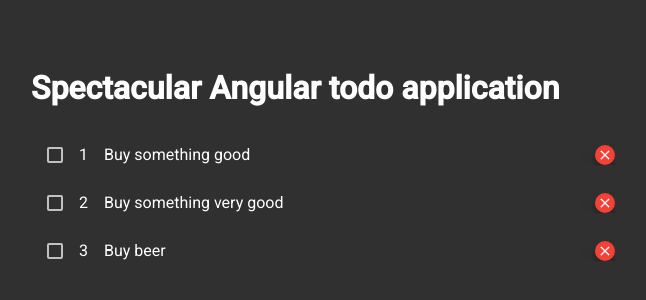
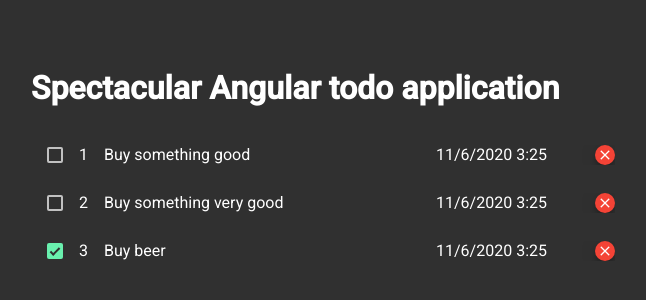
Before and after one commit to stayacid/angular-todo, an Angular app: page / in a window 1280 px wide. Shown: the top 300 px of the page, without its empty margins (309-955 px from the left). Built offline with nearby package versions, Linux system fonts and the light colour scheme.

Commit message:
cut todos logic in service

```diff
--- a/src/app/app.component.html
+++ b/src/app/app.component.html
@@ -1,5 +1,5 @@
 <div class="container">
   <h1>{{ appTitle }}</h1>
 
-  <app-todos [todos]="todos"></app-todos>
+  <app-todos></app-todos>
 </div>
--- a/src/app/app.component.ts
+++ b/src/app/app.component.ts
@@ -1,11 +1,4 @@
 import { Component } from '@angular/core';
-
-export interface Todo {
-  id: number;
-  title: string;
-  completed: boolean;
-  date?: any;
-}
 
 @Component({
   selector: 'app-root',
@@ -14,10 +7,4 @@
 })
 export class AppComponent {
   appTitle = 'Spectacular Angular todo application';
-
-  public todos: Todo[] = [
-    { id: 1, title: 'Buy something good', completed: false, date: new Date() },
-    { id: 1, title: 'Buy something very good', completed: false, date: new Date(), },
-    { id: 1, title: 'Buy beer', completed: true, date: new Date() },
-  ];
 }
--- /dev/null
+++ b/src/app/shared/todos.service.ts
@@ -0,0 +1,25 @@
+import { Injectable } from '@angular/core';
+
+export interface Todo {
+  id: number;
+  title: string;
+  completed: boolean;
+  date?: any;
+}
+
+@Injectable({ providedIn: 'root' })
+export class TodosService {
+
+  public todos: Todo[] = [
+    { id: 1, title: 'Buy something good', completed: false, date: new Date() },
+    { id: 2, title: 'Buy something very good', completed: false, date: new Date(), },
+    { id: 3, title: 'Buy beer', completed: true, date: new Date() },
+  ];
+
+  onToggle(id: number) {
+    console.log(id);
+    const idx = this.todos.findIndex(t => t.id === id)
+    this.todos[idx].completed = !this.todos[idx].completed
+  }
+
+}
--- a/src/app/todos/todos.component.html
+++ b/src/app/todos/todos.component.html
@@ -1,14 +1,18 @@
-<mat-selection-list class="todo_list">
+<mat-selection-list class="todo_list" (selectionChange)="onChange($event)">
   <mat-list-option
-    *ngFor="let todo of todos; let i = index"
+    *ngFor="let todo of todosService.todos; let i = index"
     checkboxPosition="before"
+    [selected]="todo.completed"
+    [value]="todo"
   >
     <strong>{{ i + 1 }}</strong>
-    {{ todo.title }}
+    <p>{{ todo.title }}</p>
+    <small>{{ todo.date | date:"d/M/yyyy h:mm" }}</small>
     <button
       mat-mini-fab
       color="warn"
       aria-label="Example icon button with a filter list icon"
+      (click)="removeTodo($event, todo.id)"
     >
       <mat-icon>clear</mat-icon>
     </button>
--- a/src/app/todos/todos.component.ts
+++ b/src/app/todos/todos.component.ts
@@ -1,5 +1,5 @@
-import { Component, OnInit, Input } from '@angular/core';
-import { Todo } from '../app.component';
+import { Component, OnInit } from '@angular/core';
+import { TodosService } from '../shared/todos.service';
 
 @Component({
   selector: 'app-todos',
@@ -8,10 +8,24 @@
 })
 export class TodosComponent implements OnInit {
   // props
-  @Input() todos: Todo[] = [];
+  // @Input() todos: Todo[] = [];
+  // emit event
+  // @Output() onToggle = new EventEmitter<number>()
 
-  constructor() {}
+  constructor(public todosService: TodosService) {}
 
   // hook
   ngOnInit(): void {}
+
+  // methods
+  onChange(event: { option: { _value: { id: number; }; }; }) {
+    // event.source._value will return all selected items
+    // event.option._value will return event.target value
+    // event.option._selected will return event.target is cheched or not
+    this.todosService.onToggle(event.option._value.id)
+  }
+
+  removeTodo(event: Event, id: number) {
+    event.stopPropagation();
+  }
 }
--- a/src/styles.scss
+++ b/src/styles.scss
@@ -18,6 +18,9 @@
   strong {
     margin-right: 1rem;
   }
+  small {
+    margin: 0 1rem 0 auto!important;
+  }
 }
 
 .todo_list {
@@ -25,7 +28,7 @@
     width: 20px;
     height: 20px;
     line-height: 20px;
-    margin-left: auto !important; // well...
+    margin-left: 2rem !important; // well...
 
     .mat-button-wrapper {
       padding: 0;
```
